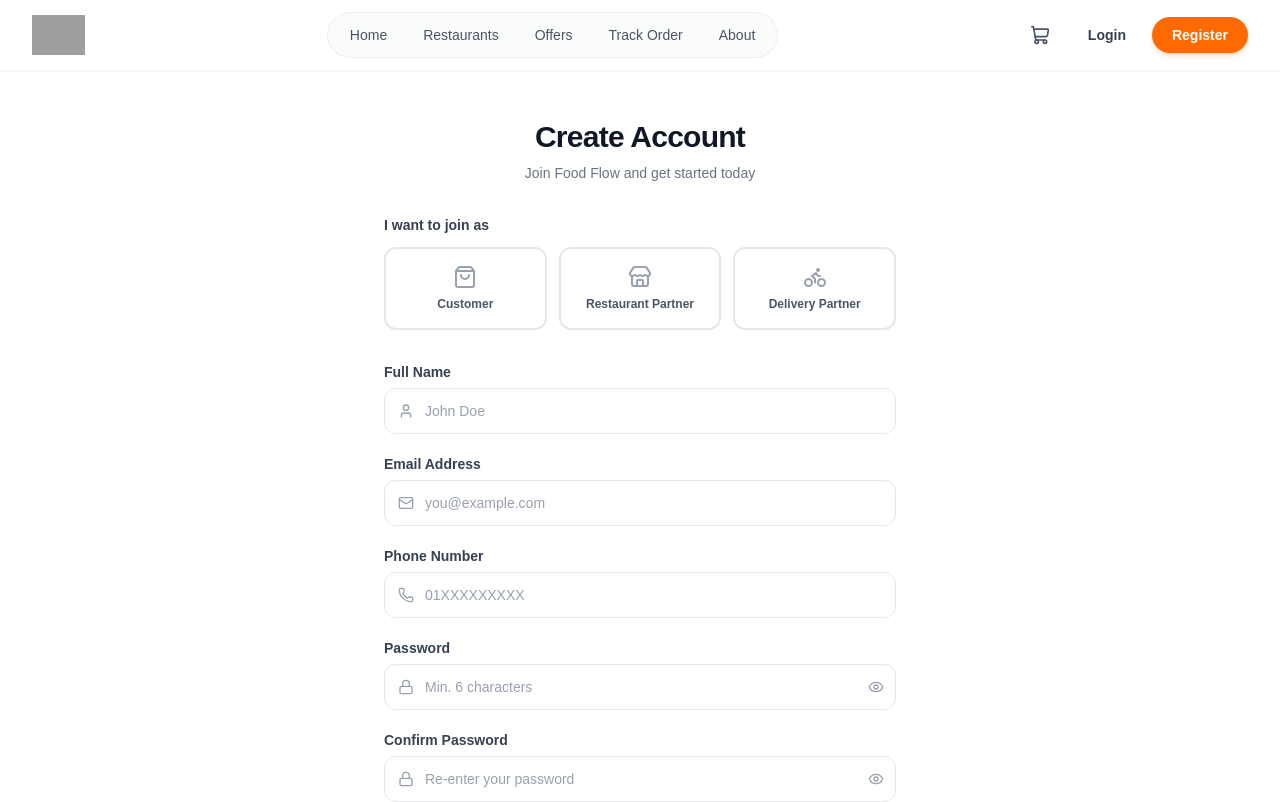
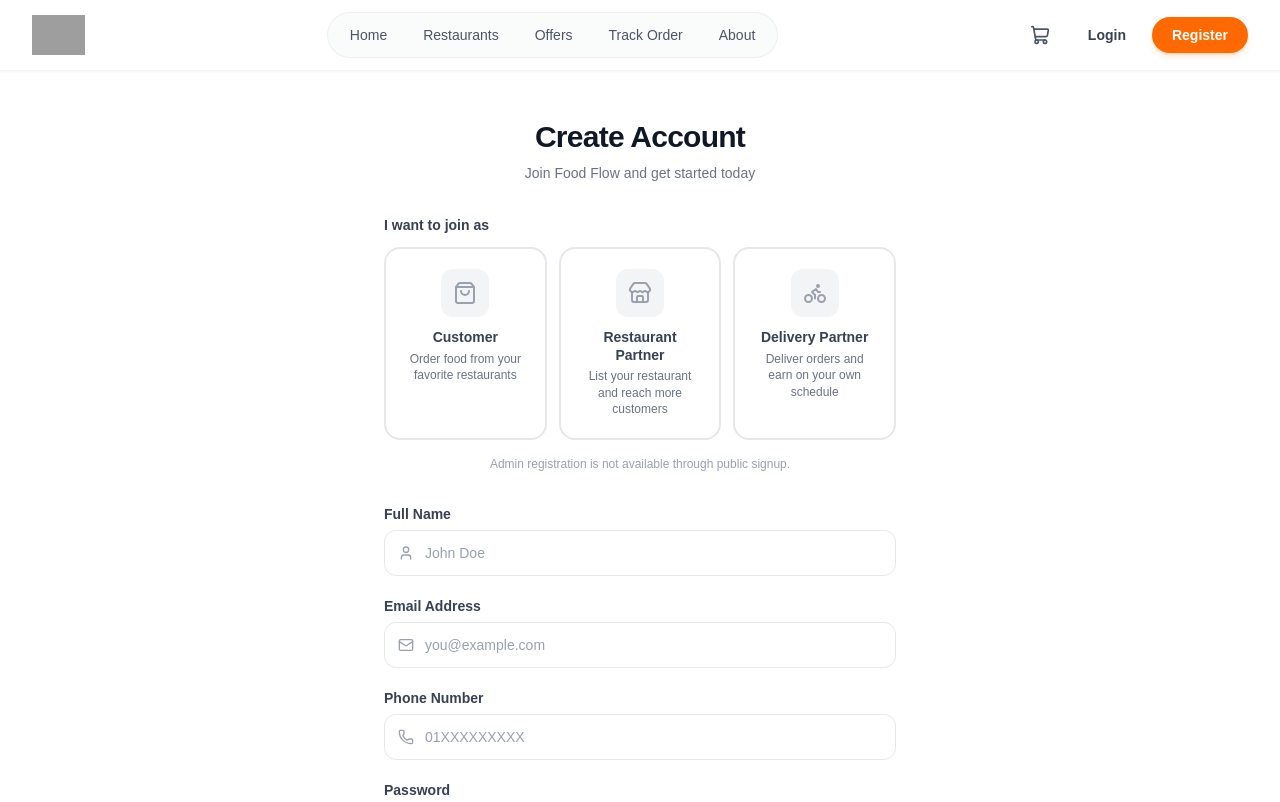
Before and after one commit to khalid66527/food_flow-client, a Next.js app: page /auth/register in a window 1280 px wide. Shown: the top 802 px of the page. Built offline with nearby package versions, Linux system fonts and the light colour scheme; grey boxes are pictures that could not be loaded.

Commit message:
feat(register): add public role selection UI for customer, restaurant, and delivery partner

```diff
--- a/src/app/auth/register/page.tsx
+++ b/src/app/auth/register/page.tsx
@@ -15,6 +15,7 @@ import {
   Loader2,
   CheckCircle2,
   AlertCircle,
+  Check,
 } from "lucide-react";
 import type {
   RegisterFormData,
@@ -26,10 +27,30 @@ import type {
   FormFieldName,
 } from "@/types/auth";
 
-const ROLES: { value: PublicRole; label: string; icon: typeof Store }[] = [
-  { value: "Customer", label: "Customer", icon: ShoppingBag },
-  { value: "Restaurant Partner", label: "Restaurant Partner", icon: Store },
-  { value: "Delivery Partner", label: "Delivery Partner", icon: Bike },
+const ROLES: {
+  value: PublicRole;
+  label: string;
+  description: string;
+  icon: typeof Store;
+}[] = [
+  {
+    value: "Customer",
+    label: "Customer",
+    description: "Order food from your favorite restaurants",
+    icon: ShoppingBag,
+  },
+  {
+    value: "Restaurant Partner",
+    label: "Restaurant Partner",
+    description: "List your restaurant and reach more customers",
+    icon: Store,
+  },
+  {
+    value: "Delivery Partner",
+    label: "Delivery Partner",
+    description: "Deliver orders and earn on your own schedule",
+    icon: Bike,
+  },
 ];
 
 const INITIAL_FORM: RegisterFormData = {
@@ -362,28 +383,51 @@ export default function RegisterPage() {
           <label className="block text-sm font-semibold text-gray-700">
             I want to join as
           </label>
-          <div className="grid grid-cols-3 gap-3">
-            {ROLES.map(({ value, label, icon: Icon }) => (
+          <div className="grid grid-cols-1 sm:grid-cols-3 gap-3">
+            {ROLES.map(({ value, label, description, icon: Icon }) => {
+              const isActive = form.role === value;
+              return (
                 <button
                   key={value}
                   type="button"
                   onClick={() => handleRoleSelect(value)}
-                className={`flex flex-col items-center gap-2 p-4 rounded-xl border-2 transition-all duration-200 ${
-                  form.role === value
-                    ? "border-orange-500 bg-orange-50 text-orange-600 shadow-sm"
-                    : "border-gray-200 bg-white text-gray-600 hover:border-orange-300 hover:bg-orange-50/50"
+                  className={`relative flex flex-col items-center gap-3 p-5 rounded-2xl border-2 text-center transition-all duration-200 ${
+                    isActive
+                      ? "border-orange-500 bg-orange-50 shadow-sm shadow-orange-500/10"
+                      : "border-gray-200 bg-white hover:border-orange-300 hover:bg-orange-50/40"
                   }`}
                 >
-                <Icon
-                  className={`h-6 w-6 ${
-                    form.role === value ? "text-orange-500" : "text-gray-400"
+                  {isActive && (
+                    <span className="absolute top-2.5 right-2.5 flex h-5 w-5 items-center justify-center rounded-full bg-orange-500">
+                      <Check className="h-3 w-3 text-white" strokeWidth={3} />
+                    </span>
+                  )}
+
+                  <div
+                    className={`flex h-12 w-12 items-center justify-center rounded-xl transition-colors duration-200 ${
+                      isActive
+                        ? "bg-orange-500 text-white"
+                        : "bg-gray-100 text-gray-400"
                     }`}
-                />
-                <span className="text-xs font-semibold text-center leading-tight">
+                  >
+                    <Icon className="h-6 w-6" />
+                  </div>
+
+                  <div className="space-y-1">
+                    <span
+                      className={`block text-sm font-semibold leading-tight ${
+                        isActive ? "text-orange-600" : "text-gray-700"
+                      }`}
+                    >
                       {label}
                     </span>
+                    <span className="block text-xs text-gray-500 leading-snug">
+                      {description}
+                    </span>
+                  </div>
                 </button>
-            ))}
+              );
+            })}
           </div>
           {errors.role && (
             <p className="flex items-center gap-1 text-xs text-red-500">
@@ -391,6 +435,9 @@ export default function RegisterPage() {
               {errors.role}
             </p>
           )}
+          <p className="text-xs text-gray-400 text-center pt-1">
+            Admin registration is not available through public signup.
+          </p>
         </div>
 
         {/* Form */}
```
Also changed, not shown: src/types/auth.ts (+7 -0 lines). Lines whose indentation alone changed are shown as unchanged.
